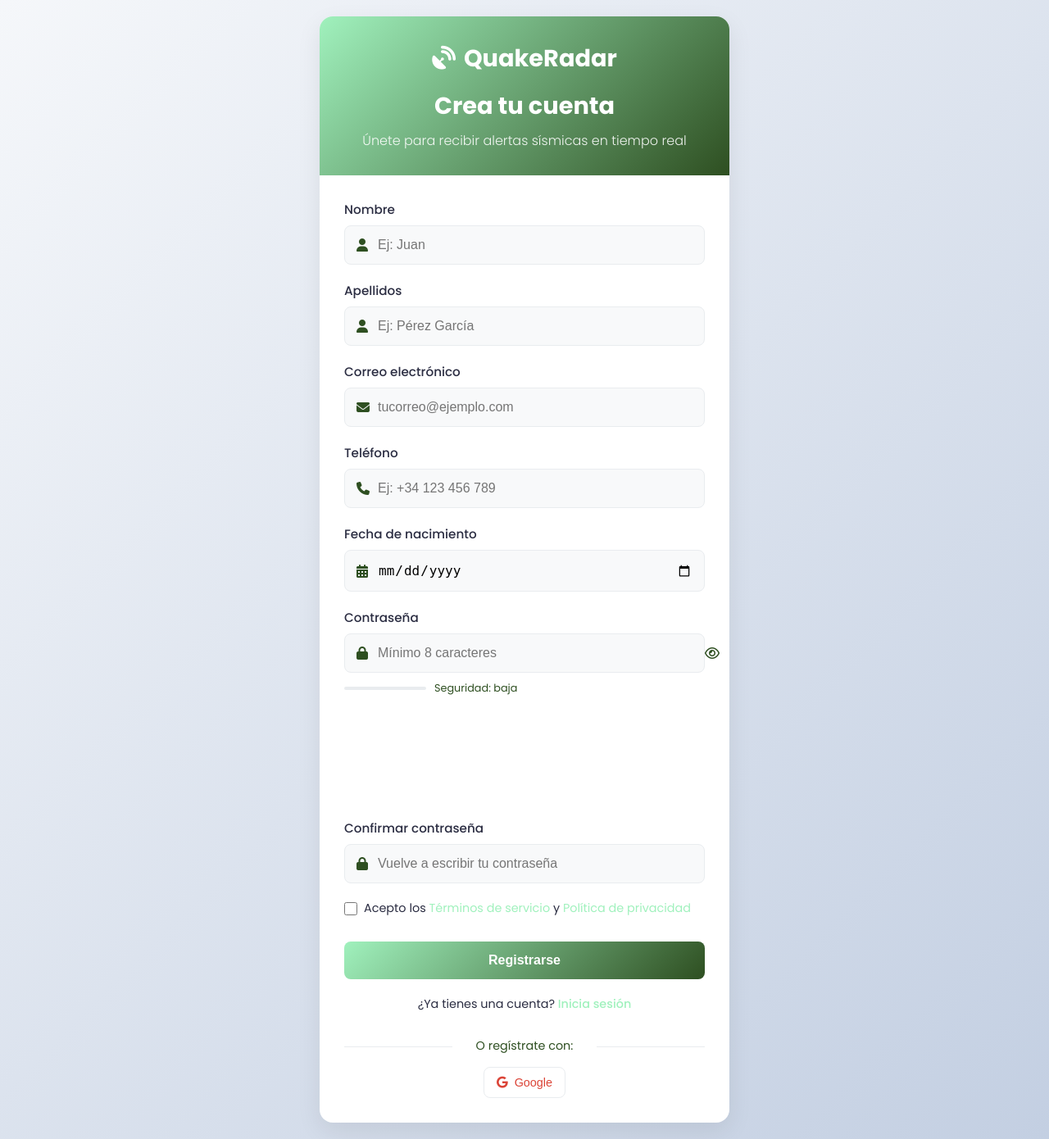
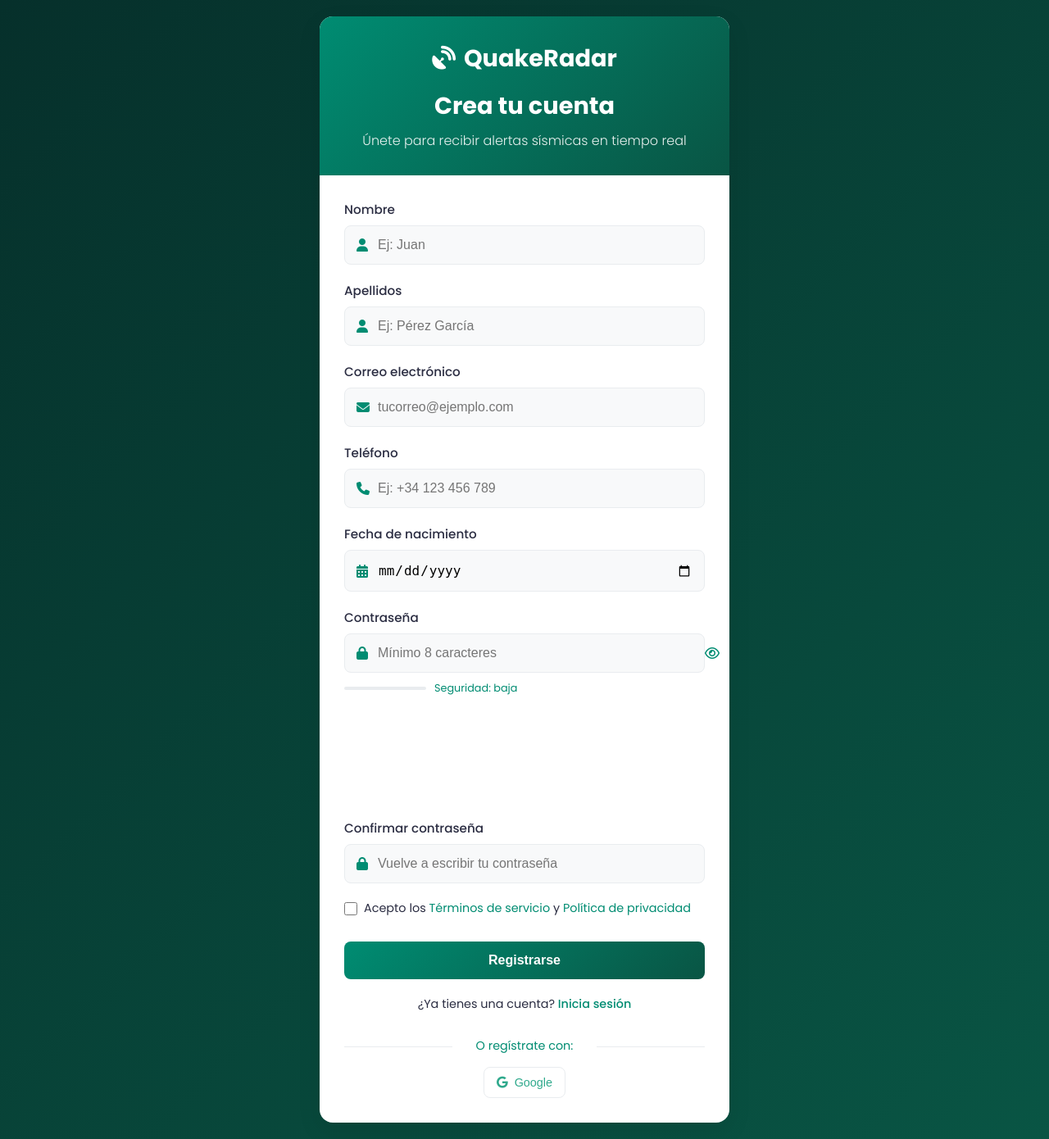
Before and after one commit to KalebS17/QuakeRadar, a Django app: page /register/ in a window 1280 px wide. Shown: the whole page at 82% size. Run offline with Django 5.2, Linux system fonts and the light colour scheme.

Commit message:
css Rebrand, registerLink Fixed

```diff
--- a/BackEnd_QR/web/static/Estilos/registerStyle.css
+++ b/BackEnd_QR/web/static/Estilos/registerStyle.css
@@ -1,13 +1,13 @@
 :root {
-    --primary-color: #a0f1bd;
-    --secondary-color:#2E4F21;
-    --accent-color: #f72585;
+    --primary-color: #008c72;
+    --secondary-color:#095544;
+    --accent-color: #008c72;
     --danger-color: #ef233c;
     --success-color: #4cc9f0;
     --background-light: #f8f9fa;
     --background-white: #ffffff;
     --text-color: #2b2d42;
-    --text-light: #2E4F21;
+    --text-light: #008c72;
     --border-color: #e9ecef;
     --shadow: 0 10px 30px rgba(0, 0, 0, 0.08);
     --font-main: 'Poppins', sans-serif;
@@ -21,7 +21,7 @@
 
 body {
     font-family: var(--font-main);
-    background: linear-gradient(135deg, #f5f7fa 0%, #c3cfe2 100%);
+    background: linear-gradient(135deg, #06302b 0%, #095544 100%);
     display: flex;
     justify-content: center;
     align-items: center;
@@ -291,11 +291,11 @@ body {
 }
 
 .social-btn.google {
-    color: #DB4437;
+    color: #2fa98c;
 }
 
 .social-btn.google:hover {
-    border-color: #DB4437;
+    border-color: #17876d;
 }
 
 .social-btn.apple {
--- a/BackEnd_QR/web/templates/register.html
+++ b/BackEnd_QR/web/templates/register.html
@@ -120,7 +120,7 @@
             <button type="submit" class="register-btn">Registrarse</button>
 
             <div class="login-link">
-                ¿Ya tienes una cuenta? <a href="login.html">Inicia sesión</a>
+                ¿Ya tienes una cuenta? <a href="{% url 'login' %}">Inicia sesión</a>
             </div>
         </form>
 
```
Also changed, not shown: BackEnd_QR/web/static/Estilos/LoginStyle.css (+10 -10 lines), BackEnd_QR/web/static/Estilos/styles.css (+8 -8 lines).
